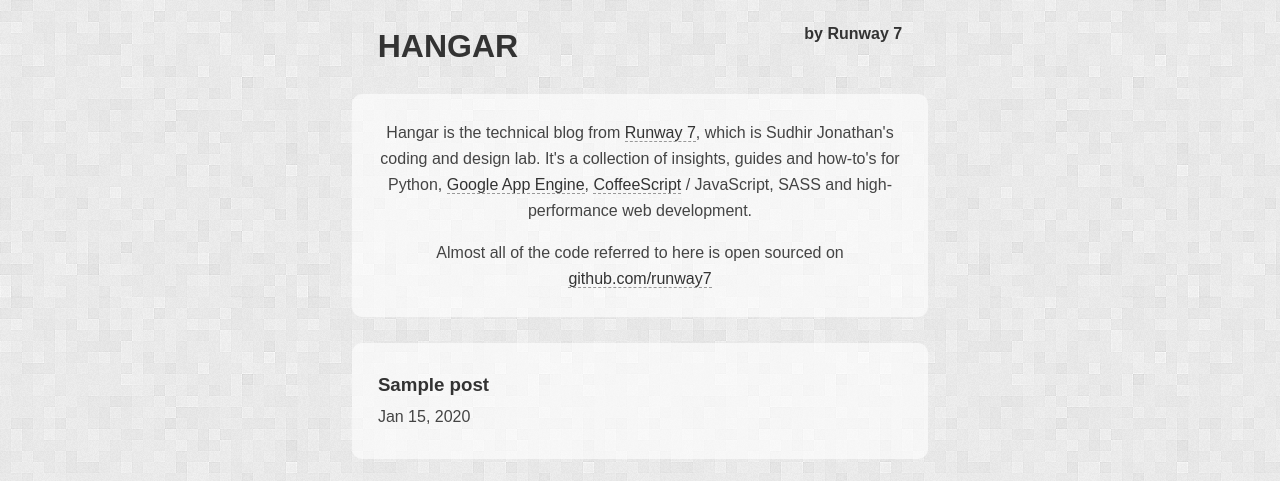
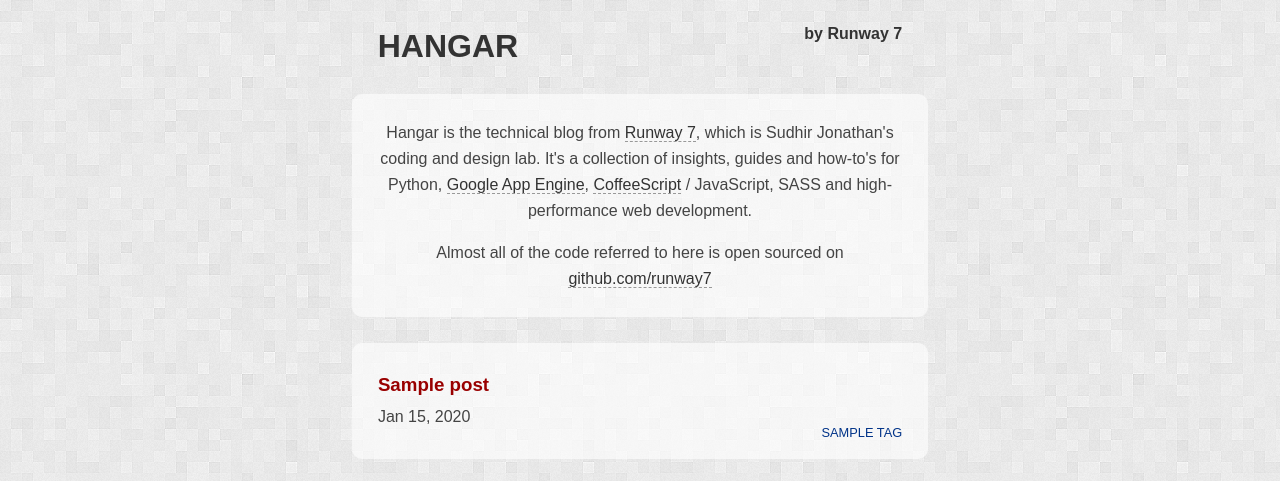
Before and after one commit to runway7/beacon.old, a Python web app: template app/templates/index.html in a window 1280 px wide. Shown: the top 481 px of the page. Run offline with Jinja, Linux system fonts and the light colour scheme; the template is opened without the code that fills it: most values are stand-ins (such as "Sample title", 1, 10 or a date in 2020); some libraries are stand-ins or nearby versions.

Commit message:
Added tags on the index and a dash of color

```diff
--- a/app/css/sass/screen.scss
+++ b/app/css/sass/screen.scss
@@ -106,21 +106,33 @@
     position: relative;
     .title {
       margin: 0;
+      color: #900;
     }
     .arrow {
       position: absolute;
-      top: 0.075em;
-      left: -0.5em;
+      top: 0.081em;
+      left: -0.4em;
       font-size: 10em;
       @include translateX(-1em);
       @include rotate(180);
       @include opacity(0);
-      color: rgba(100,100,100,0.5);
+      color: rgba(100,100,100,0.3);
       @include transition-property(all);
       @include transition-duration(0.3s);
       @include transition-timing-function(ease-in-out);
     }
-    border-bottom: thin dashed #333;
+    .tags {
+      text-transform: uppercase;
+      position: absolute;
+      bottom: 0.618em;
+      right: 1.618em;
+      .tag {
+        font-size: 0.8em;
+        color: #038;
+        margin-left: 0.618em;
+      }
+    }
+    border-bottom: thin solid #ccc;
     &:first-child{
       @include border-top-radius(0.618em);
     }
@@ -162,9 +174,10 @@
     color: #999;
     background: rgba(255,255,255, 0.61);
     @include border-right-radius(0.6em);
-    @include box-sizing(border-box);
     right: -7.618em;
     width: 7.618em;
+    @include box-sizing(border-box);
+    -moz-box-sizing: border-box;
   }
   .date {
     top: 2.618em;
--- a/app/css/stylesheets/screen.css
+++ b/app/css/stylesheets/screen.css
@@ -955,17 +955,18 @@
   padding: 1.618em;
   line-height: 2em;
   position: relative;
-  border-bottom: thin dashed #333;
+  border-bottom: thin solid #ccc;
 }
 /* line 107, ../sass/screen.scss */
 .post-list .post-li .title {
   margin: 0;
+  color: #900;
 }
-/* line 110, ../sass/screen.scss */
+/* line 111, ../sass/screen.scss */
 .post-list .post-li .arrow {
   position: absolute;
-  top: 0.075em;
-  left: -0.5em;
+  top: 0.081em;
+  left: -0.4em;
   font-size: 10em;
   -webkit-transform: translateX(-1em);
   -moz-transform: translateX(-1em);
@@ -977,7 +978,7 @@
   transform: rotate(180);
   filter: progid:DXImageTransform.Microsoft.Alpha(Opacity=0);
   opacity: 0;
-  color: rgba(100, 100, 100, 0.5);
+  color: rgba(100, 100, 100, 0.3);
   -webkit-transition-property: all;
   -moz-transition-property: all;
   transition-property: all;
@@ -989,6 +990,19 @@
   transition-timing-function: ease-in-out;
 }
 /* line 124, ../sass/screen.scss */
+.post-list .post-li .tags {
+  text-transform: uppercase;
+  position: absolute;
+  bottom: 0.618em;
+  right: 1.618em;
+}
+/* line 129, ../sass/screen.scss */
+.post-list .post-li .tags .tag {
+  font-size: 0.8em;
+  color: #038;
+  margin-left: 0.618em;
+}
+/* line 136, ../sass/screen.scss */
 .post-list .post-li:first-child {
   -webkit-border-radius-topleft: 0.618em;
   -moz-border-top-left-radius: 0.618em;
@@ -1001,7 +1015,7 @@
   -o-border-top-right-radius: 0.618em;
   border-top-right-radius: 0.618em;
 }
-/* line 127, ../sass/screen.scss */
+/* line 139, ../sass/screen.scss */
 .post-list .post-li:last-child {
   -webkit-border-radius-bottomleft: 0.618em;
   -moz-border-bottom-left-radius: 0.618em;
@@ -1015,11 +1029,11 @@
   border-bottom-right-radius: 0.618em;
   border-bottom: none;
 }
-/* line 131, ../sass/screen.scss */
+/* line 143, ../sass/screen.scss */
 .post-list .post-li:hover {
   background: rgba(255, 255, 255, 0.818);
 }
-/* line 132, ../sass/screen.scss */
+/* line 144, ../sass/screen.scss */
 .post-list .post-li:hover .arrow {
   -webkit-transform: translateX(0);
   -moz-transform: translateX(0);
@@ -1033,7 +1047,7 @@
   opacity: 1;
 }
 
-/* line 142, ../sass/screen.scss */
+/* line 154, ../sass/screen.scss */
 .intro {
   -webkit-border-radius: 0.618em;
   -moz-border-radius: 0.618em;
@@ -1046,7 +1060,7 @@
   padding: 0.61em 1.61em;
 }
 
-/* line 150, ../sass/screen.scss */
+/* line 162, ../sass/screen.scss */
 .post {
   padding: 0.8em 2.61em;
   background: rgba(255, 255, 255, 0.618);
@@ -1057,11 +1071,11 @@
   border-radius: 0.618em;
   position: relative;
 }
-/* line 151, ../sass/screen.scss */
+/* line 163, ../sass/screen.scss */
 .post h1, .post h2, .post h3, .post h4, .post h5, .post h6 {
   line-height: 1.4em;
 }
-/* line 158, ../sass/screen.scss */
+/* line 170, ../sass/screen.scss */
 .post .date, .post .share, .post .tags {
   position: absolute;
   padding: 0.618em;
@@ -1078,17 +1092,18 @@
   -ms-border-bottom-right-radius: 0.6em;
   -o-border-bottom-right-radius: 0.6em;
   border-bottom-right-radius: 0.6em;
+  right: -7.618em;
+  width: 7.618em;
   -webkit-box-sizing: border-box;
   -ms-box-sizing: border-box;
   box-sizing: border-box;
-  right: -7.618em;
-  width: 7.618em;
+  -moz-box-sizing: border-box;
 }
-/* line 169, ../sass/screen.scss */
+/* line 182, ../sass/screen.scss */
 .post .date {
   top: 2.618em;
 }
-/* line 172, ../sass/screen.scss */
+/* line 185, ../sass/screen.scss */
 .post .tags {
   -webkit-border-radius-topright: 0;
   -moz-border-top-right-radius: 0;
@@ -1114,14 +1129,14 @@
   right: auto;
   left: -7.618em;
 }
-/* line 178, ../sass/screen.scss */
+/* line 191, ../sass/screen.scss */
 .post .tags .tag {
   text-transform: uppercase;
   font-size: 0.8em;
   display: block;
   border-bottom: none;
 }
-/* line 185, ../sass/screen.scss */
+/* line 198, ../sass/screen.scss */
 .post .share {
   top: 6.618em;
   text-align: right;
@@ -1134,17 +1149,17 @@
   -moz-transition-duration: 0.3s;
   transition-duration: 0.3s;
 }
-/* line 192, ../sass/screen.scss */
+/* line 205, ../sass/screen.scss */
 .post .share:hover {
   width: 18em;
   right: -18em;
   height: 4.618em;
 }
-/* line 196, ../sass/screen.scss */
+/* line 209, ../sass/screen.scss */
 .post .share:hover .addthis_toolbox {
   opacity: 1;
 }
-/* line 201, ../sass/screen.scss */
+/* line 214, ../sass/screen.scss */
 .post .share .addthis_toolbox {
   -webkit-transition-property: opacity;
   -moz-transition-property: opacity;
@@ -1157,7 +1172,7 @@
   margin-top: 0.618em;
   opacity: 0;
 }
-/* line 208, ../sass/screen.scss */
+/* line 221, ../sass/screen.scss */
 .post .share .addthis_toolbox a {
   border-bottom: none;
 }
--- a/app/templates/index.html
+++ b/app/templates/index.html
@@ -10,6 +10,13 @@
     <a class="post-li" href="{{post.key.id()}}">
       <h3 class="title">{{ post.title }}</h3>
       <div class='date'>{{post.date.strftime('%b %d, %Y')}}</div>
+      {% if post.tags %}
+        <div class="tags">
+          {% for tag in post.tags %}
+            <span class="tag" href="#">{{ tag }}</span>
+          {% endfor %}
+        </div>
+      {% endif %}
       <div class="arrow">&gt;</div>
     </a>
   {% endfor %}
```
